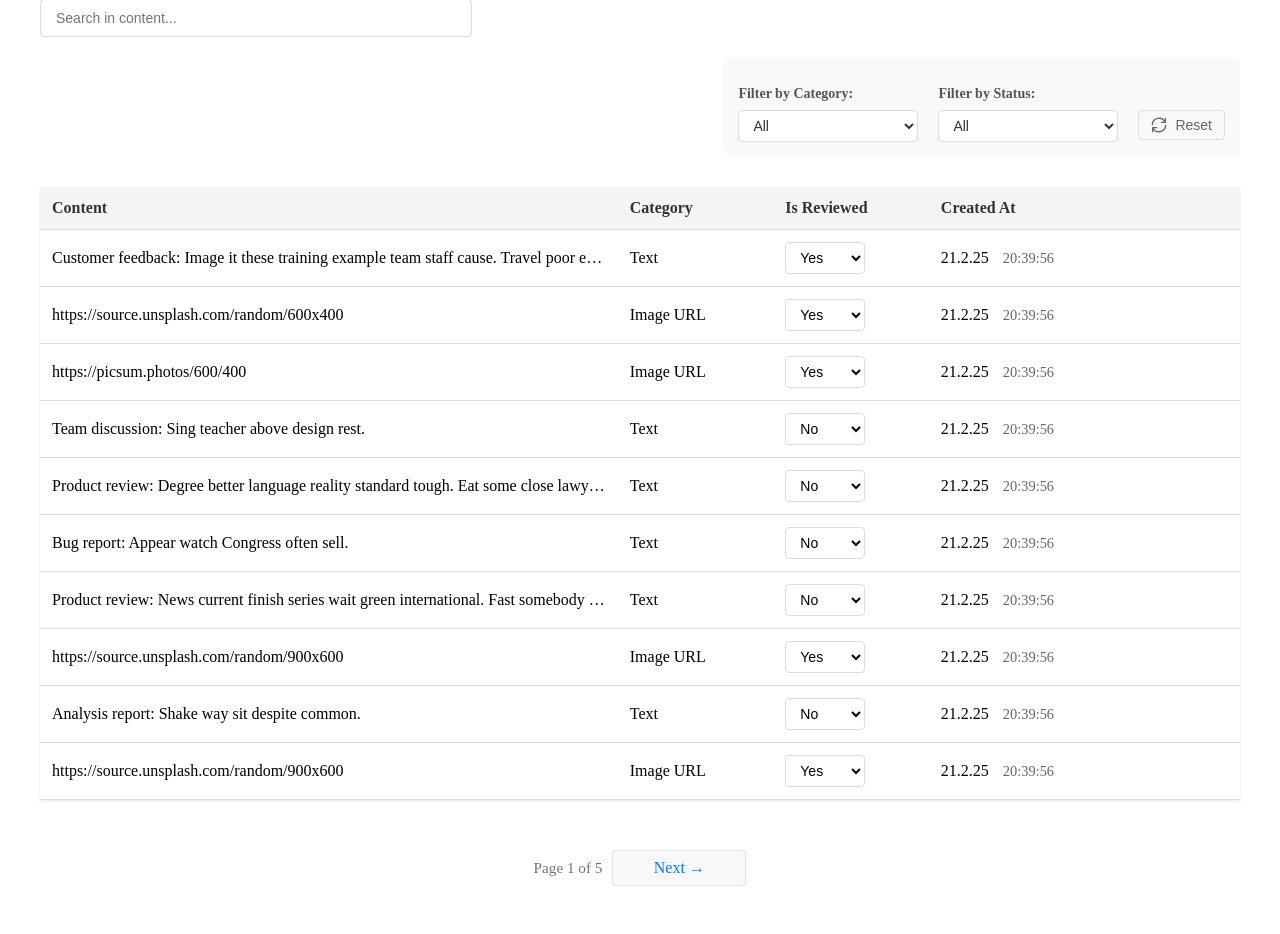
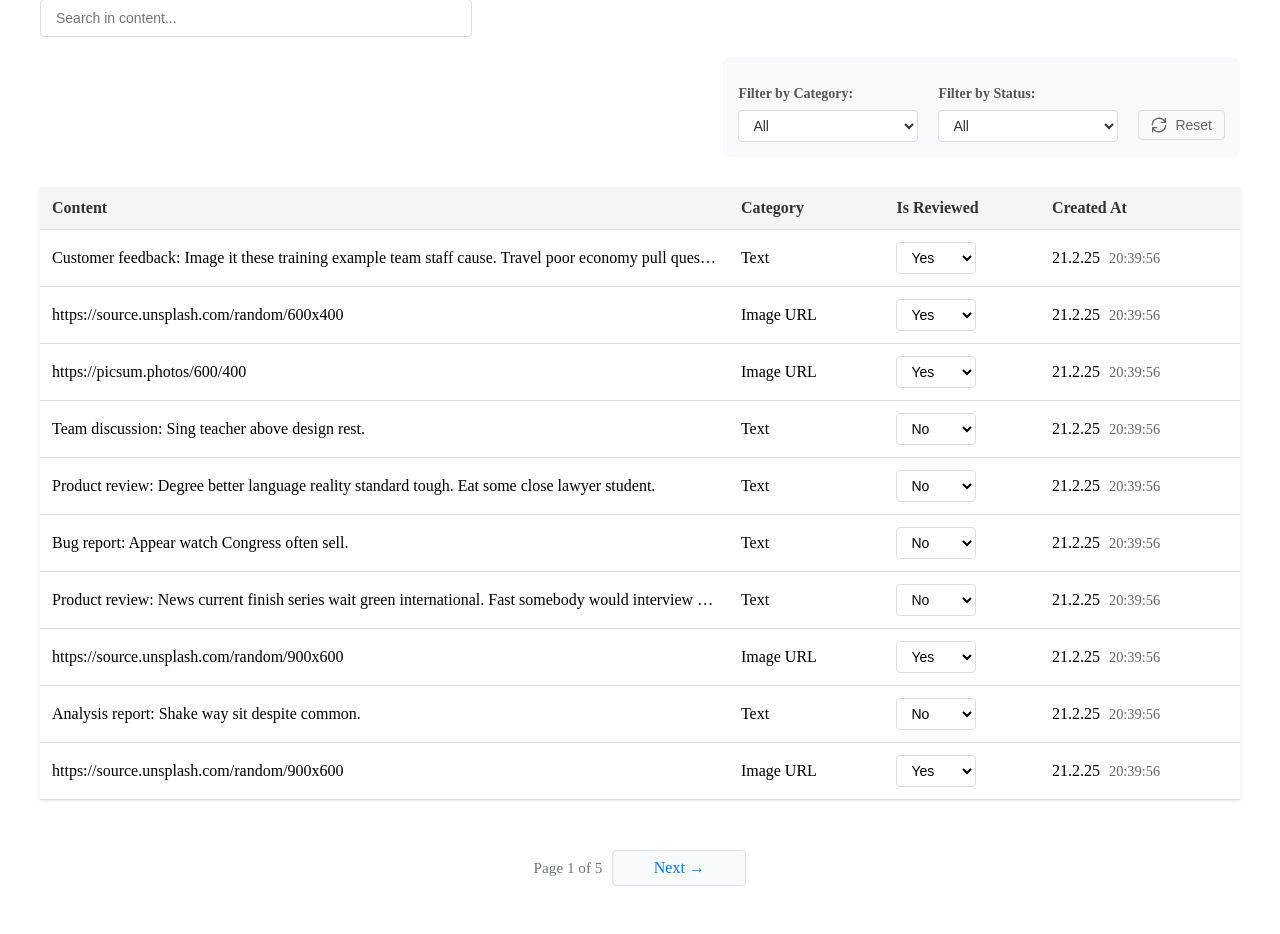
Before and after one commit to TharHtet236401/intern_task1, a Django app: page / in a window 1280 px wide. Shown: the part 223-1157 px from the top of the page. Run offline with Django 5.2, Linux system fonts and the light colour scheme; data comes from the database, SQL or seed files in the repository; some libraries are stand-ins or nearby versions.

Commit message:
Refine submission table column widths and spacing

```diff
--- a/submissions/templates/submissions/home.html
+++ b/submissions/templates/submissions/home.html
@@ -181,7 +181,7 @@
 
     .submission-table th:nth-child(1),
     .submission-table td:nth-child(1) {
-        width: 50%;
+        width: 60%;
     }
 
     .submission-table th:nth-child(2),
@@ -196,7 +196,7 @@
 
     .submission-table th:nth-child(4),
     .submission-table td:nth-child(4) {
-        width: 26%;
+        width: 16%;
     }
 
     .submission-table th {
@@ -288,7 +288,7 @@
 
     .created-date {
         display: inline-block;
-        margin-right: 10px;
+        margin-right: 5px;
     }
 
     .created-time {
```
